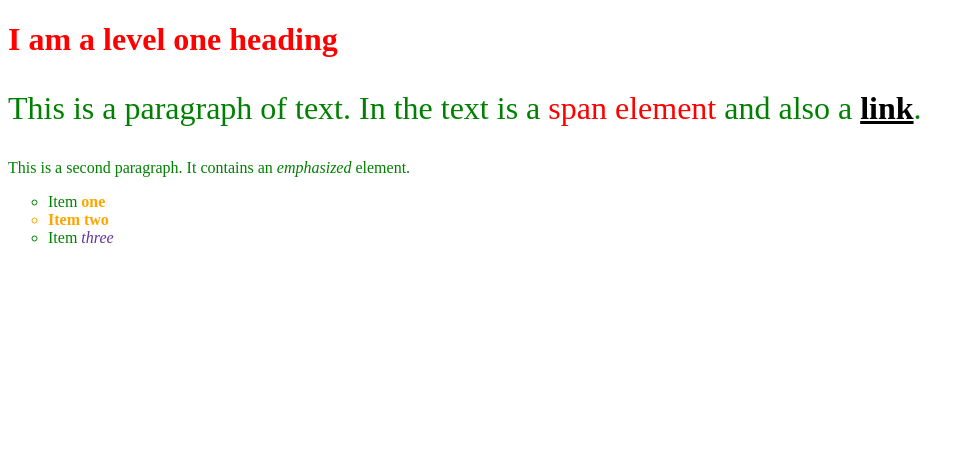
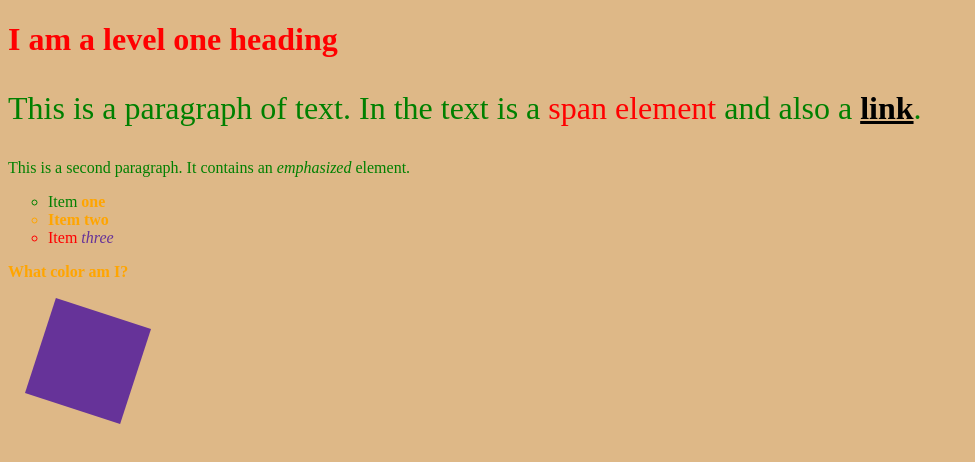
Before and after one commit to jeffgoens/weather-app, a plain HTML site: page index.html in a window 1280 px wide. Shown: the whole page, without its empty margins (0-975 px from the left). Drawn offline with Linux system fonts and the light colour scheme.

Commit message:
Added  @media

```diff
--- a/index.html
+++ b/index.html
@@ -18,8 +18,12 @@
         <ul>
             <li>Item <span class="special">one</span></li>
             <li class="special">Item two</li>
-            <li>Item <em>three</em></li>
+            <li id="test">Item <em>three</em></li>
         </ul>
+    <p class="special">What color am I?</p>
+
+    <div class="box"></div>
+
 
 </body>
 
--- a/styles.css
+++ b/styles.css
@@ -48,3 +48,26 @@ a {
     background-color: black;
     padding: 5px;
 } */
+
+#test {
+    color: red;
+}
+
+.box {
+    margin: 30px;
+    width: 100px;
+    height: 100px;
+    background-color: rebeccapurple;
+    transform: rotate(0.8turn);
+}
+
+body {
+    background-color: pink;
+}
+
+/* keeps background color until screen becomes less than 30em */
+@media (min-width: 30em) {
+    body {
+        background-color: burlywood;
+    }
+}
```
